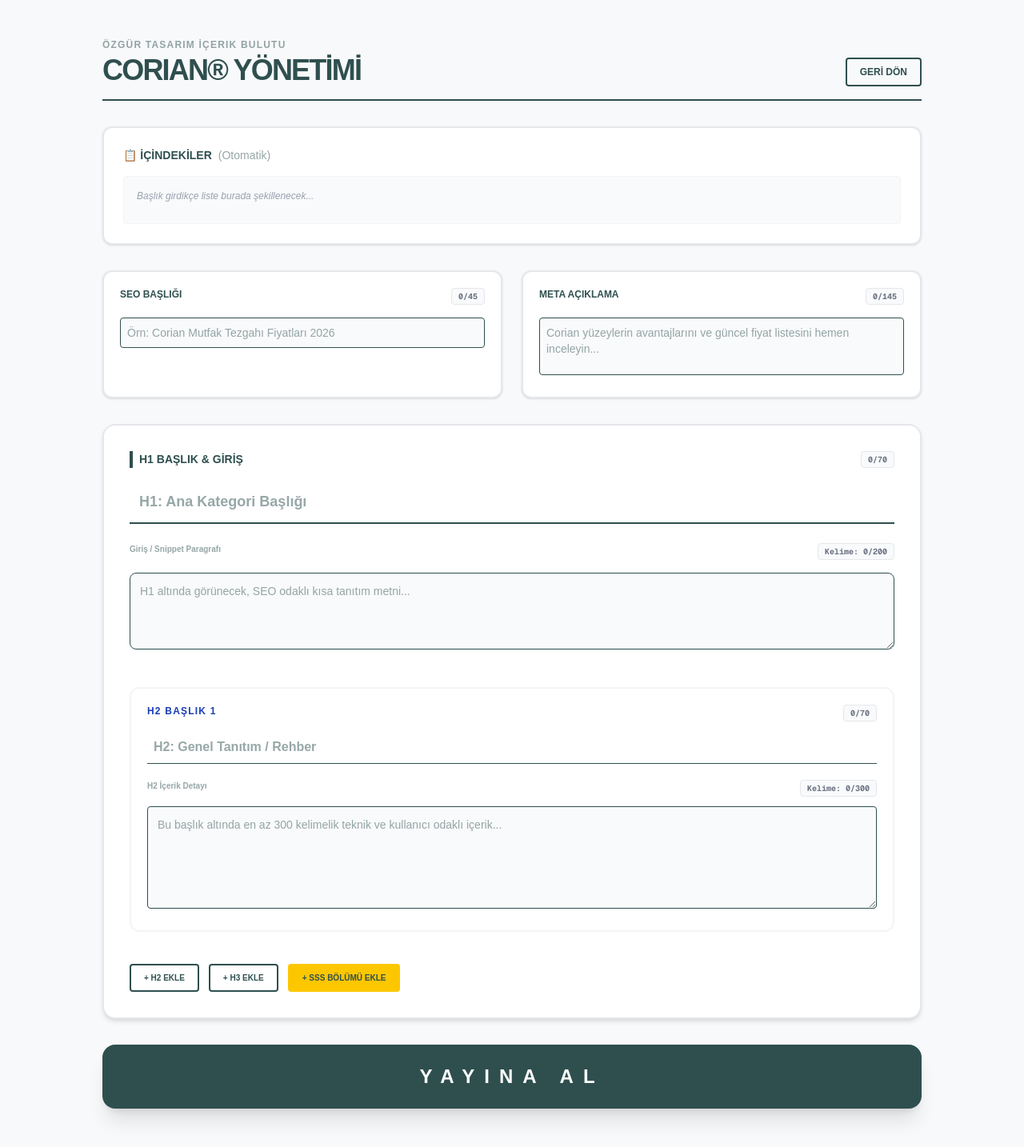
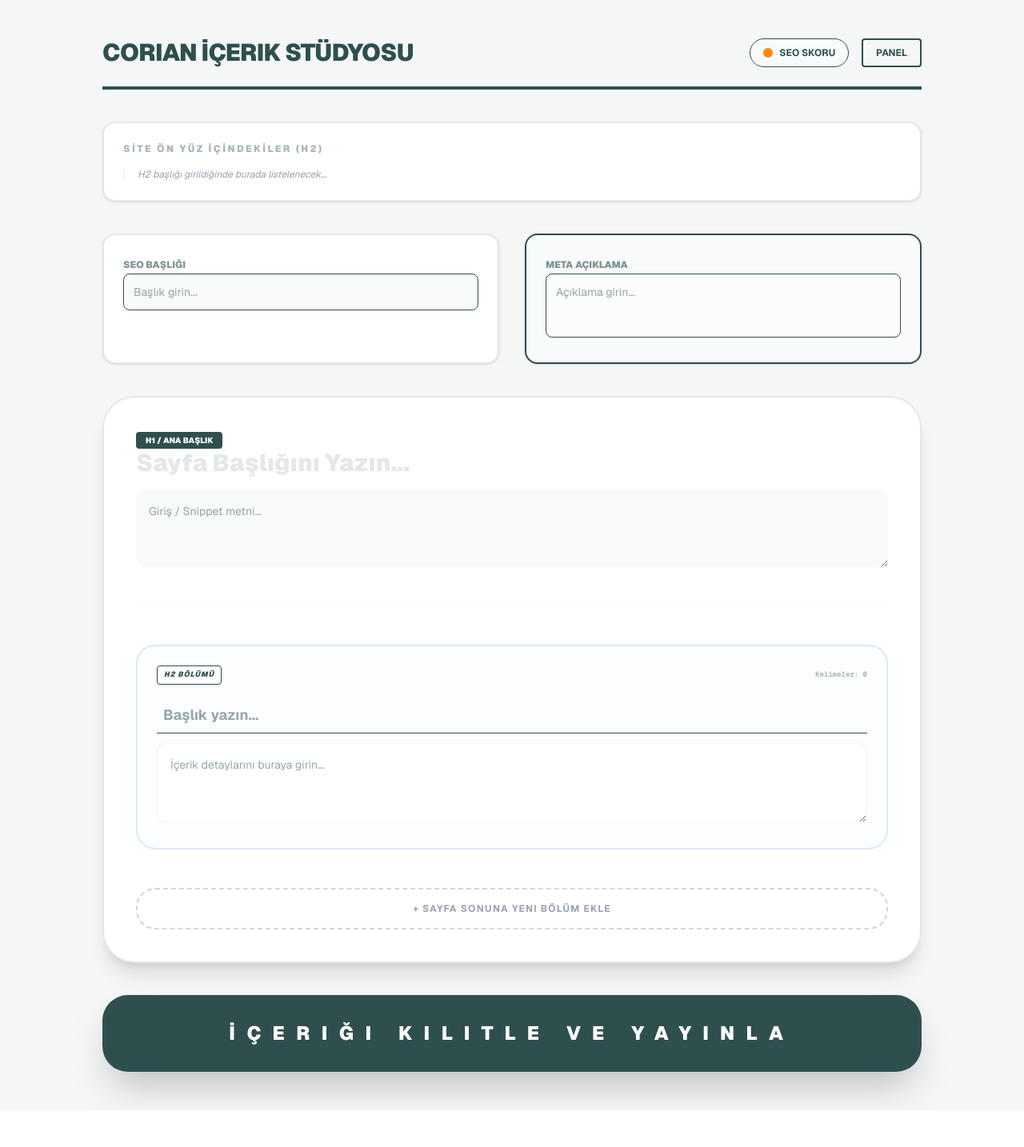
Before and after one commit to ozgurtasarimmobilya-create/my-admin-panel, a Next.js app: page /icerik-yonetimi/corian in a window 1280 px wide. Shown: the whole page at 80% size. After the commit the page ends 1388 px from the top, so only its background shows below. Built offline with nearby package versions, Linux system fonts and the light colour scheme.

Commit message:
esnek editor yapisi, yoast renkleri ve silme ozelligi eklendi

```diff
--- a/app/icerik-yonetimi/corian/page.tsx
+++ b/app/icerik-yonetimi/corian/page.tsx
@@ -3,133 +3,148 @@
 import { useState, useMemo } from 'react';
 import Link from 'next/link';
 
-interface ContentItem {
+interface Section {
   id: string;
-  t: string;
-  c: string;
+  type: 'h2' | 'h3' | 'h4' | 'sss';
+  t: string; // Başlık veya Soru
+  c: string; // İçerik veya Cevap
 }
 
 export default function CorianPanel() {
   const [title, setTitle] = useState('');
   const [desc, setDesc] = useState('');
-  const [h1, setH1] = useState<ContentItem>({ id: 'h1', t: '', c: '' });
-  const [snippet, setSnippet] = useState<ContentItem>({ id: 'snip', t: '', c: '' });
-  const [h2List, setH2List] = useState<ContentItem[]>([{ id: 'h2-init', t: '', c: '' }]);
-  const [h3List, setH3List] = useState<ContentItem[]>([]);
-  const [h4List, setH4List] = useState<ContentItem[]>([]);
-  const [sssList, setSssList] = useState<{id: string, q: string, a: string}[]>([]);
-  const [showSSS, setShowSSS] = useState(false);
+  const [h1, setH1] = useState({ t: '', c: '' });
+  const [sections, setSections] = useState<Section[]>([
+    { id: 'init-1', type: 'h2', t: '', c: '' }
+  ]);
 
   const getWordCount = (text: string) => text.trim() === '' ? 0 : text.trim().split(/\s+/).length;
 
-  const Counter = ({ current, limit, type = 'char' }: { current: number, limit: number, type?: 'char' | 'word' }) => (
-    <span className={`text-[10px] font-mono font-bold px-2 py-0.5 rounded border ${current > limit || (type === 'word' && current > 0 && current < limit) ? 'bg-red-50 text-red-600 border-red-200' : 'bg-gray-50 text-gray-500 border-gray-200'}`}>
-      {type === 'char' ? `${current}/${limit}` : `Kelime: ${current}/${limit}`}
-    </span>
-  );
+  // Yoast Tarzı Renk Kontrolü (Meta Açıklama için)
+  const getDescStatusColor = () => {
+    if (desc.length === 0) return 'bg-gray-50';
+    if (desc.length < 120) return 'bg-pink-50 border-pink-200'; // Çok kısa
+    if (desc.length <= 155) return 'bg-green-50 border-green-200'; // İdeal
+    return 'bg-orange-50 border-orange-200'; // Çok uzun
+  };
 
-  const innerContents = useMemo(() => {
-    const items = [];
-    if (h1.t) items.push({ t: h1.t, l: 1 });
-    h2List.forEach(i => i.t && items.push({ t: i.t, l: 2 }));
-    h3List.forEach(i => i.t && items.push({ t: i.t, l: 3 }));
-    h4List.forEach(i => i.t && items.push({ t: i.t, l: 4 }));
-    return items;
-  }, [h1, h2List, h3List, h4List]);
+  const addSection = (type: Section['type'], index?: number) => {
+    const newSection: Section = { id: `sec-${Date.now()}`, type, t: '', c: '' };
+    if (typeof index === 'number') {
+      const updated = [...sections];
+      updated.splice(index + 1, 0, newSection);
+      setSections(updated);
+    } else {
+      setSections([...sections, newSection]);
+    }
+  };
+
+  const removeSection = (id: string) => {
+    setSections(sections.filter(s => s.id !== id));
+  };
+
+  const updateSection = (id: string, key: 't' | 'c', value: string) => {
+    setSections(sections.map(s => s.id === id ? { ...s, [key]: value } : s));
+  };
+
+  // Sadece H2'lerin göründüğü içindekiler
+  const tableOfContents = useMemo(() => sections.filter(s => s.type === 'h2' && s.t), [sections]);
 
   return (
-    <main className="min-h-screen bg-[#F8F9FA] p-6 md:p-12 text-[#2F4F4F]">
-      <div className="max-w-5xl mx-auto space-y-8">
+    <main className="min-h-screen bg-[#F4F7F6] p-6 md:p-12 text-[#2F4F4F] font-sans">
+      <div className="max-w-5xl mx-auto space-y-10">
 
-        <div className="flex justify-between items-end border-b-2 border-[#2F4F4F] pb-4">
-          <div>
-            <p className="text-xs font-bold opacity-50 uppercase tracking-widest mb-1">Özgür Tasarım İçerik Bulutu</p>
-            <h1 className="text-4xl font-black tracking-tighter">CORIAN® YÖNETİMİ</h1>
+        {/* Header */}
+        <div className="flex justify-between items-center border-b-4 border-[#2F4F4F] pb-6">
+          <h1 className="text-3xl font-black tracking-tight uppercase">Corian İçerik Stüdyosu</h1>
+          <div className="flex gap-4">
+            <div className={`flex items-center gap-2 px-4 py-2 rounded-full border text-xs font-bold ${getDescStatusColor()}`}>
+              <div className={`w-3 h-3 rounded-full ${desc.length >= 120 && desc.length <= 155 ? 'bg-green-500' : 'bg-orange-400'}`} />
+              SEO SKORU
+            </div>
+            <Link href="/icerik-yonetimi" className="text-xs font-bold border-2 border-[#2F4F4F] px-4 py-2 rounded hover:bg-[#2F4F4F] hover:text-white transition-all">PANEL</Link>
           </div>
-          <Link href="/icerik-yonetimi" className="text-xs font-bold border-2 border-[#2F4F4F] px-4 py-2 rounded hover:bg-[#2F4F4F] hover:text-white transition-all">GERİ DÖN</Link>
         </div>
 
-        {/* OTOMATİK İÇİNDEKİLER */}
-        <section className="bg-white border-2 border-gray-200 rounded-xl p-6 shadow-sm">
-          <h2 className="text-sm font-black mb-4 flex items-center gap-2">📋 İÇİNDEKİLER <span className="font-normal opacity-50">(Otomatik)</span></h2>
-          <div className="bg-gray-50 p-4 rounded border border-gray-100 min-h-[60px]">
-            {innerContents.length === 0 ? <p className="text-xs italic text-gray-400">Başlık girdikçe liste burada şekillenecek...</p> :
-              <ul className="text-xs space-y-2">
-                {innerContents.map((c, i) => (
-                  <li key={i} style={{ paddingLeft: `${(c.l - 1) * 15}px` }} className={c.l === 1 ? "font-bold" : "opacity-70"}>
-                    {c.l > 1 && "— "} {c.t}
-                  </li>
-                ))}
-              </ul>
+        {/* İÇİNDEKİLER (Sadece H2) */}
+        <section className="bg-white border-2 border-gray-200 rounded-2xl p-6 shadow-sm">
+          <h2 className="text-xs font-black mb-4 opacity-40 tracking-[0.2em]">SİTE ÖN YÜZ İÇİNDEKİLER (H2)</h2>
+          <div className="space-y-2 border-l-2 border-gray-100 pl-4">
+            {tableOfContents.length === 0 ? <p className="text-xs italic text-gray-400">H2 başlığı girildiğinde burada listelenecek...</p> :
+              tableOfContents.map((s, i) => <div key={s.id} className="text-sm font-semibold opacity-80">0{i+1}. {s.t}</div>)
             }
           </div>
         </section>
 
-        {/* SEO BÖLÜMÜ */}
-        <div className="grid md:grid-cols-2 gap-6">
-          <div className="bg-white border-2 border-gray-200 rounded-xl p-5 shadow-sm space-y-4">
-            <div className="flex justify-between"><label className="text-xs font-black uppercase">SEO Başlığı</label><Counter current={title.length} limit={45} /></div>
-            <input type="text" value={title} onChange={(e) => setTitle(e.target.value)} className="w-full p-2 bg-gray-50 border rounded text-sm outline-none focus:border-[#2F4F4F]" placeholder="Örn: Corian Mutfak Tezgahı Fiyatları 2026" />
+        {/* METALAR */}
+        <div className="grid md:grid-cols-2 gap-8">
+          <div className="bg-white border-2 border-gray-200 rounded-2xl p-6 shadow-sm space-y-4">
+            <label className="text-xs font-black uppercase opacity-60">SEO Başlığı</label>
+            <input type="text" value={title} onChange={(e) => setTitle(e.target.value)} className="w-full p-3 bg-gray-50 border rounded-lg text-sm outline-none focus:ring-2 focus:ring-[#2F4F4F]" placeholder="Başlık girin..." />
           </div>
-          <div className="bg-white border-2 border-gray-200 rounded-xl p-5 shadow-sm space-y-4">
-            <div className="flex justify-between"><label className="text-xs font-black uppercase">Meta Açıklama</label><Counter current={desc.length} limit={145} /></div>
-            <textarea value={desc} onChange={(e) => setDesc(e.target.value)} className="w-full p-2 bg-gray-50 border rounded text-sm outline-none focus:border-[#2F4F4F] h-[72px] resize-none" placeholder="Corian yüzeylerin avantajlarını ve güncel fiyat listesini hemen inceleyin..." />
+          <div className={`border-2 rounded-2xl p-6 shadow-sm space-y-4 transition-colors duration-500 ${getDescStatusColor()}`}>
+            <label className="text-xs font-black uppercase opacity-60">Meta Açıklama</label>
+            <textarea value={desc} onChange={(e) => setDesc(e.target.value)} className="w-full p-3 bg-white/50 border rounded-lg text-sm outline-none h-20 resize-none" placeholder="Açıklama girin..." />
           </div>
         </div>
 
-        {/* ANA İÇERİK BÖLÜMÜ */}
-        <div className="bg-white border-2 border-gray-200 rounded-2xl p-8 shadow-md space-y-10">
+        {/* EDİTÖR GÖVDESİ */}
+        <div className="bg-white border-2 border-gray-200 rounded-[2.5rem] p-10 shadow-xl space-y-12">
 
-          {/* H1 & Giriş */}
-          <div className="space-y-4">
-            <div className="flex justify-between"><label className="text-sm font-black border-l-4 border-[#2F4F4F] pl-2">H1 BAŞLIK & GİRİŞ</label><Counter current={h1.t.length} limit={70} /></div>
-            <input type="text" value={h1.t} onChange={(e) => setH1({...h1, t: e.target.value})} className="w-full p-3 font-bold text-lg border-b-2 outline-none" placeholder="H1: Ana Kategori Başlığı" />
-            <div className="flex justify-between mt-2"><span className="text-[10px] font-bold opacity-50">Giriş / Snippet Paragrafı</span><Counter current={getWordCount(snippet.c)} limit={200} type="word" /></div>
-            <textarea value={snippet.c} onChange={(e) => setSnippet({...snippet, c: e.target.value})} className="w-full p-3 bg-gray-50 border rounded-lg text-sm h-24 outline-none" placeholder="H1 altında görünecek, SEO odaklı kısa tanıtım metni..." />
+          {/* H1 Sabit */}
+          <div className="pb-10 border-b-2 border-gray-50 space-y-4">
+            <label className="text-[10px] font-black bg-[#2F4F4F] text-white px-3 py-1 rounded">H1 / ANA BAŞLIK</label>
+            <input type="text" value={h1.t} onChange={(e) => setH1({...h1, t: e.target.value})} className="w-full text-3xl font-black border-none outline-none placeholder:text-gray-200" placeholder="Sayfa Başlığını Yazın..." />
+            <textarea value={h1.c} onChange={(e) => setH1({...h1, c: e.target.value})} className="w-full p-4 bg-gray-50 rounded-xl text-sm border-none outline-none h-24" placeholder="Giriş / Snippet metni..." />
           </div>
 
-          {/* Dinamik Başlıklar */}
-          <div className="space-y-6">
-            {h2List.map((item, i) => (
-              <div key={item.id} className="p-5 border-2 border-gray-100 rounded-xl space-y-3">
-                <div className="flex justify-between"><label className="text-xs font-black uppercase tracking-widest text-blue-800">H2 Başlık {i+1}</label><Counter current={item.t.length} limit={70} /></div>
-                <input type="text" value={item.t} onChange={(e) => {const n=[...h2List]; n[i].t=e.target.value; setH2List(n)}} className="w-full p-2 border-b font-bold text-md outline-none" placeholder="H2: Genel Tanıtım / Rehber" />
-                <div className="flex justify-between pt-2"><span className="text-[10px] font-bold opacity-50">H2 İçerik Detayı</span><Counter current={getWordCount(item.c)} limit={300} type="word" /></div>
-                <textarea value={item.c} onChange={(e) => {const n=[...h2List]; n[i].c=e.target.value; setH2List(n)}} className="w-full p-3 bg-gray-50 border rounded text-sm h-32 outline-none" placeholder="Bu başlık altında en az 300 kelimelik teknik ve kullanıcı odaklı içerik..." />
+          {/* Dinamik Esnek Bölümler */}
+          <div className="space-y-8">
+            {sections.map((sec, index) => (
+              <div key={sec.id} className="relative group">
+                <div className={`p-6 border-2 rounded-3xl transition-all ${
+                  sec.type === 'h2' ? 'border-blue-100 bg-blue-50/20' :
+                  sec.type === 'sss' ? 'border-yellow-200 bg-yellow-50/30' : 'border-gray-100'
+                }`}>
+                  {/* Silme Butonu */}
+                  <button onClick={() => removeSection(sec.id)} className="absolute -right-3 -top-3 bg-red-500 text-white w-8 h-8 rounded-full opacity-0 group-hover:opacity-100 transition-opacity shadow-lg font-bold">×</button>
+
+                  <div className="flex justify-between items-center mb-4">
+                    <span className="text-[9px] font-black uppercase tracking-widest px-2 py-1 bg-white border rounded shadow-sm italic">{sec.type} BÖLÜMÜ</span>
+                    <span className="text-[9px] font-mono font-bold opacity-40">Kelimeler: {getWordCount(sec.c)}</span>
+                  </div>
+
+                  <input
+                    type="text"
+                    value={sec.t}
+                    onChange={(e) => updateSection(sec.id, 't', e.target.value)}
+                    className="w-full p-2 mb-3 font-bold border-b bg-transparent outline-none text-lg"
+                    placeholder={sec.type === 'sss' ? 'Soru yazın...' : 'Başlık yazın...'}
+                  />
+                  <textarea
+                    value={sec.c}
+                    onChange={(e) => updateSection(sec.id, 'c', e.target.value)}
+                    className="w-full p-4 bg-white/80 rounded-xl text-sm outline-none min-h-[100px] border border-gray-100 focus:border-[#2F4F4F]"
+                    placeholder="İçerik detaylarını buraya girin..."
+                  />
+
+                  {/* Aralara Ekleme Butonları */}
+                  <div className="absolute -bottom-5 left-1/2 -translate-x-1/2 opacity-0 group-hover:opacity-100 transition-all flex gap-2 z-10">
+                    <button onClick={() => addSection('h2', index)} className="bg-white border shadow-sm px-2 py-1 rounded text-[9px] font-bold hover:bg-blue-500 hover:text-white">+ H2</button>
+                    <button onClick={() => addSection('h3', index)} className="bg-white border shadow-sm px-2 py-1 rounded text-[9px] font-bold hover:bg-green-500 hover:text-white">+ H3</button>
+                    <button onClick={() => addSection('sss', index)} className="bg-white border shadow-sm px-2 py-1 rounded text-[9px] font-bold hover:bg-yellow-500 hover:text-white">+ SSS</button>
+                  </div>
+                </div>
               </div>
             ))}
-
-            {h3List.map((item, i) => (
-              <div key={item.id} className="p-5 border-2 border-gray-100 rounded-xl ml-8 space-y-3 bg-gray-50/30">
-                <div className="flex justify-between"><label className="text-xs font-black uppercase tracking-widest text-green-800">H3 Başlık {i+1}</label><Counter current={item.t.length} limit={70} /></div>
-                <input type="text" value={item.t} onChange={(e) => {const n=[...h3List]; n[i].t=e.target.value; setH3List(n)}} className="w-full p-2 border-b font-bold text-sm outline-none" placeholder="H3: İlgili Makale / Alt Konu" />
-                <textarea value={item.c} onChange={(e) => {const n=[...h3List]; n[i].c=e.target.value; setH3List(n)}} className="w-full p-3 bg-white border rounded text-sm h-24 outline-none" placeholder="H3 içeriği..." />
-              </div>
-            ))}
-
-            {/* Kontroller */}
-            <div className="flex gap-3 pt-4">
-              <button onClick={() => setH2List([...h2List, {id: `h2-${Date.now()}`, t:'', c:''}])} className="text-[10px] font-black border-2 border-[#2F4F4F] px-4 py-2 rounded hover:bg-[#2F4F4F] hover:text-white transition-all">+ H2 EKLE</button>
-              <button onClick={() => setH3List([...h3List, {id: `h3-${Date.now()}`, t:'', c:''}])} className="text-[10px] font-black border-2 border-[#2F4F4F] px-4 py-2 rounded hover:bg-[#2F4F4F] hover:text-white transition-all">+ H3 EKLE</button>
-              {!showSSS && <button onClick={() => setShowSSS(true)} className="text-[10px] font-black bg-yellow-400 border-2 border-yellow-400 px-4 py-2 rounded hover:bg-yellow-500 transition-all">+ SSS BÖLÜMÜ EKLE</button>}
-            </div>
           </div>
 
-          {/* SSS BÖLÜMÜ (Şartlı Gösterim) */}
-          {showSSS && (
-            <div className="mt-10 p-6 border-4 border-yellow-100 rounded-2xl space-y-6">
-              <div className="flex justify-between items-center"><h3 className="text-sm font-black uppercase tracking-tighter italic">❓ Sıkça Sorulan Sorular</h3><button onClick={() => setSssList([...sssList, {id: `sss-${Date.now()}`, q:'', a:''}])} className="text-[10px] font-bold underline">+ Yeni Soru</button></div>
-              {sssList.map((item, i) => (
-                <div key={item.id} className="space-y-2 border-b border-yellow-50 pb-4">
-                  <input type="text" value={item.q} onChange={(e) => {const n=[...sssList]; n[i].q=e.target.value; setSssList(n)}} className="w-full p-2 text-xs font-bold border rounded outline-none" placeholder={`Soru ${i+1}: Corian tezgah dayanıklı mıdır?`} />
-                  <textarea value={item.a} onChange={(e) => {const n=[...sssList]; n[i].a=e.target.value; setSssList(n)}} className="w-full p-2 text-xs border rounded h-16 outline-none bg-yellow-50/30" placeholder="Cevap..." />
-                </div>
-              ))}
-            </div>
-          )}
+          <button onClick={() => addSection('h2')} className="w-full py-4 border-2 border-dashed border-gray-300 rounded-3xl text-xs font-bold text-gray-400 hover:border-[#2F4F4F] hover:text-[#2F4F4F] transition-all uppercase tracking-widest">
+            + Sayfa Sonuna Yeni Bölüm Ekle
+          </button>
         </div>
 
-        <button className="w-full bg-[#2F4F4F] text-white py-6 rounded-2xl font-black text-2xl shadow-xl hover:bg-[#1a2e2e] transition-all uppercase tracking-[0.5em]">YAYINA AL</button>
+        <button className="w-full bg-[#2F4F4F] text-white py-8 rounded-[2rem] font-black text-2xl shadow-2xl hover:scale-[1.01] active:scale-95 transition-all uppercase tracking-[0.6em]">İçeriği Kilitle ve Yayınla</button>
       </div>
     </main>
   );
```
